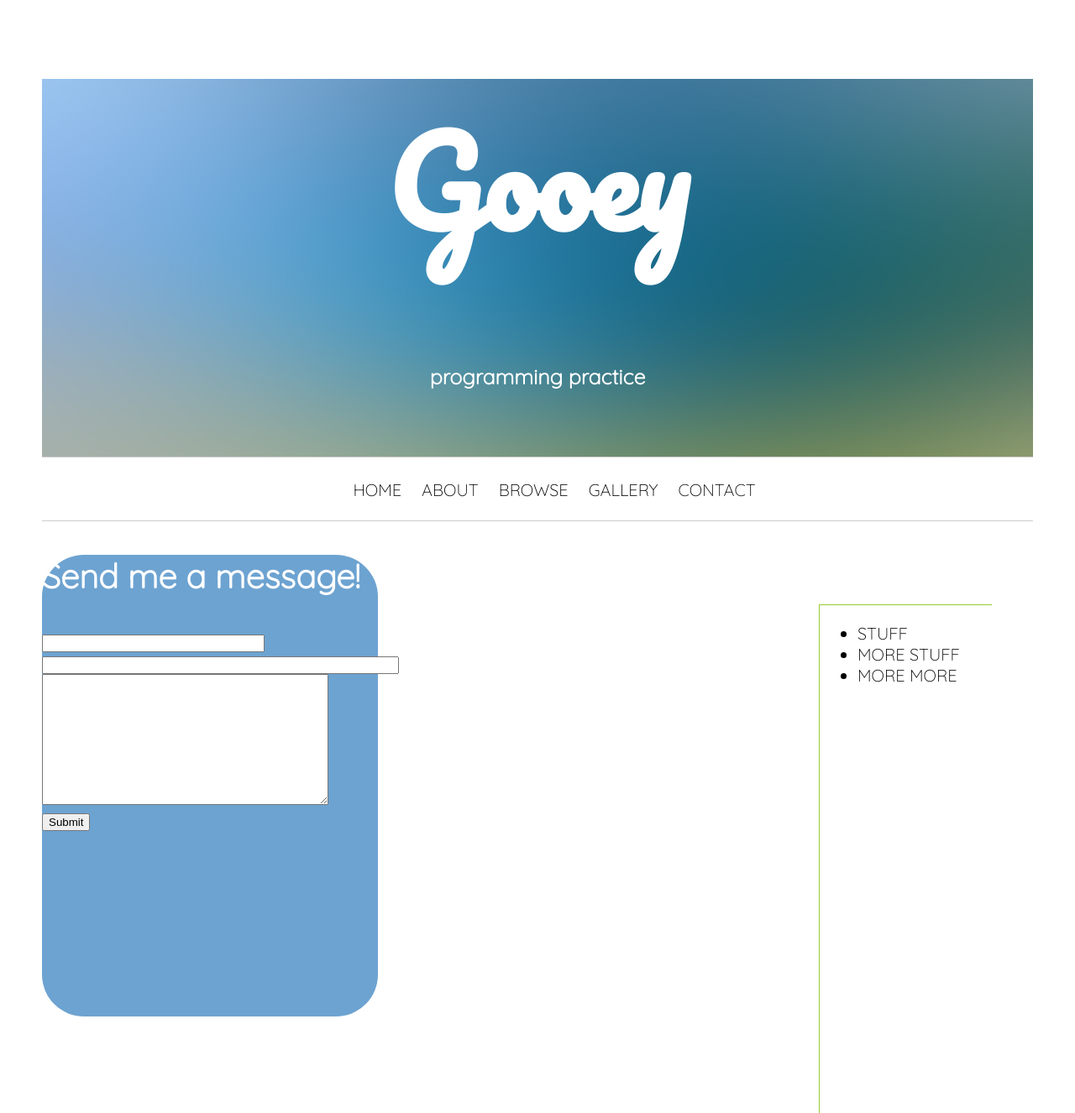
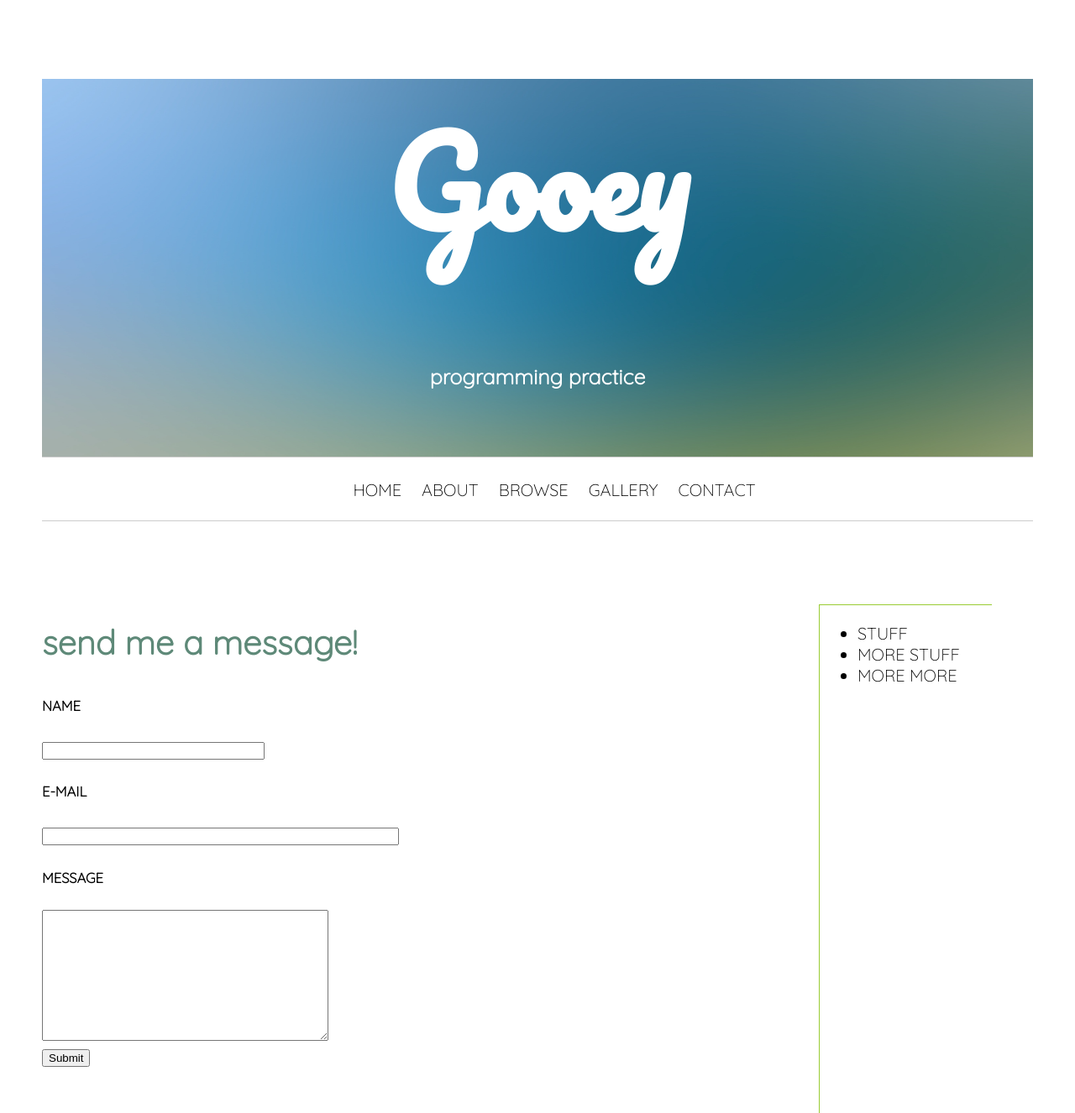
Before and after one commit to rcmetcalf/rcmetcalf.github.io, a Jekyll site: the page gooey/contact.html, which Jekyll copies as it is, in a window 1280 px wide. Shown: the whole page at 84% size. Built offline with Jekyll 4.4.1, drawn with Linux system fonts in a browser that asks for light colours; Markdown is read by kramdown in place of the engine named in the settings.

Commit message:
contact form

```diff
--- a/gooey/contact.html
+++ b/gooey/contact.html
@@ -36,13 +36,36 @@
 
 	<form method="post" action="mailto:rmetcalf@live.unc.edu">
 	<div class="contact">
+		<div>
 		<p>
 			Send me a message!
 		</p>
+		</div>
+
+		<div>
+		<h5>
+		Name
+		</h5>
 		<input type="text" name="Name" size="30">
+		</div>
+
+		<div>
+		<h5>
+		E-mail
+		</h5>
 		<input type="text" name="E-mail" size="50">
+		</div>
+
+		<div>
+		<h5>
+		Message
+		</h5>
 		<textarea name="Message" rows=10 cols=40></textarea>
-		<input type="submit">
+		</div>
+
+		<div>
+		<input type="submit" style="text-align: center">
+		</div>
 	</div>
 	</form>
 	</body>
--- a/gooey/main.css
+++ b/gooey/main.css
@@ -103,22 +103,23 @@ img {
 }
 
 .contact {
-	background-color: #6DA3D1;
-	width: 400px;
-	height: 550px;
+	width: 500px;
+	height: 400px;
 	font-family: "Quicksand", sans-serif;
 	font-size: 20px;
-	color: #ffffff;
+	color: #000000;
 	font-weight: bold;
-	border-radius: 50px;
+	text-transform: uppercase;
+	position: absolute;
+	top: 700px;
+	left: auto;
+	right: auto;
 }
 
 .contact p {
 	font-family: "Quicksand", sans-serif;
 	font-size: 40px;
 	font-weight: bold;
-	color: #ffffff;
+	text-transform: lowercase;
+	color: #5E8978;
 }
-
-
-}
```
